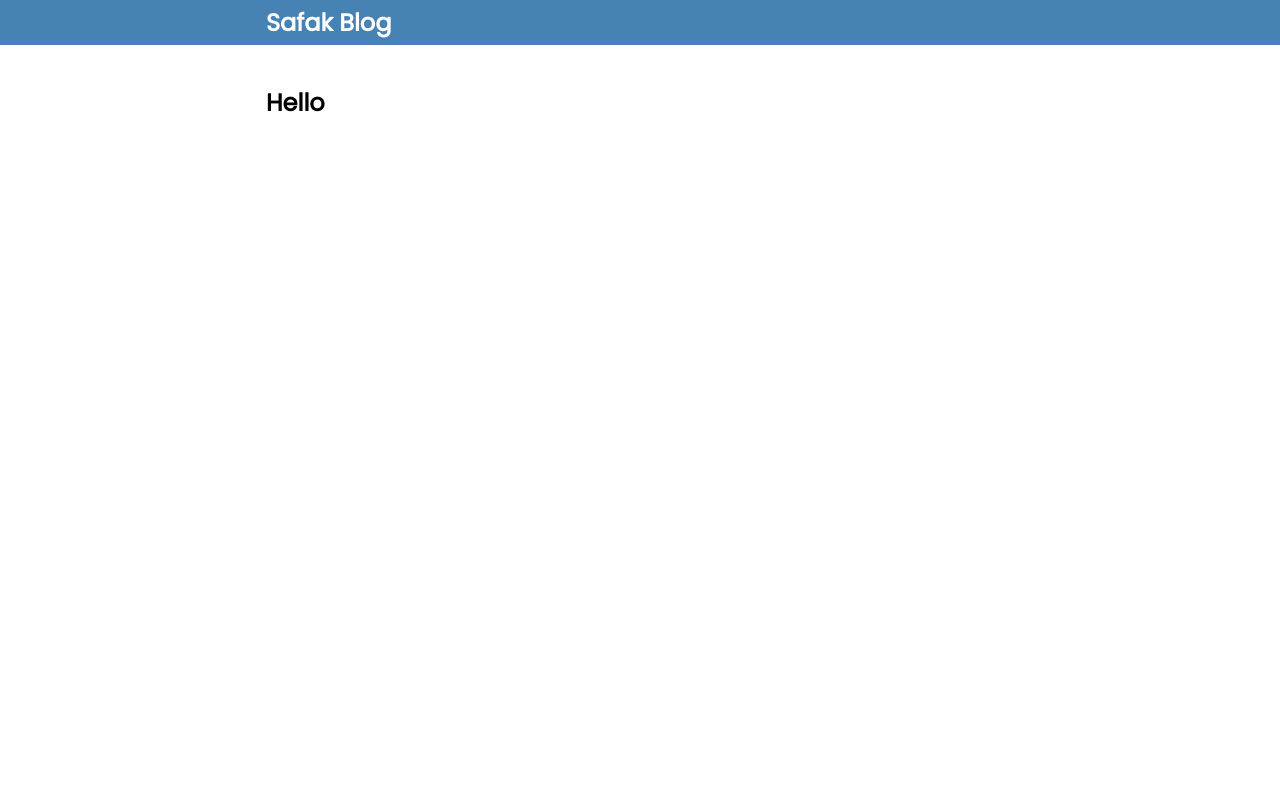
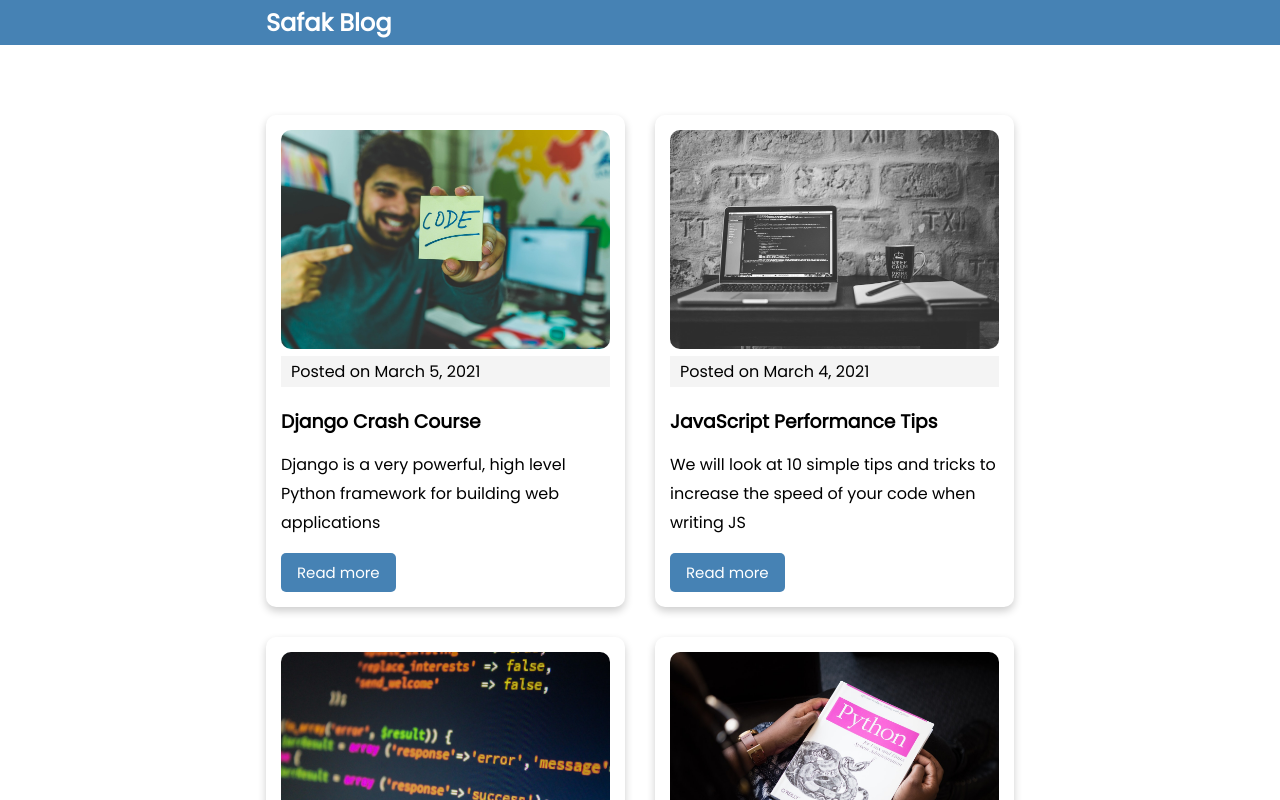
Before and after one commit to shafakyildiz/next-blog, a Next.js app: page / in a window 1280 px wide. Shown: the top 800 px of the page. Built offline with nearby package versions, Linux system fonts and the light colour scheme.

Commit message:
Add post component

```diff
--- /dev/null
+++ b/components/Post.js
@@ -0,0 +1,15 @@
+import Link from "next/link";
+
+export default function Post({ post }) {
+  return (
+    <div class="card">
+      <img src={post.frontmatter.cover_image} alt="" />
+      <div className="post-date">Posted on {post.frontmatter.date}</div>
+      <h3>{post.frontmatter.title}</h3>
+      <p>{post.frontmatter.excerpt}</p>
+      <Link legacyBehavior href={`/blog/${post.slug}`}>
+        <a className="btn">Read more</a>
+      </Link>
+    </div>
+  );
+}
--- a/pages/index.js
+++ b/pages/index.js
@@ -2,6 +2,8 @@
 import path from "path";
 import Head from "next/head";
 import matter from "gray-matter";
+import Post from "../components/Post";
+
 export default function Home({ posts }) {
   console.log(posts);
   return (
@@ -9,7 +11,11 @@
       <Head>
         <title>Safak Blog</title>
       </Head>
-      <h2>Hello</h2>
+      <div className="posts">
+        {posts.map((post, index) => (
+          <Post post={post} />
+        ))}
+      </div>
     </div>
   );
 }
```
